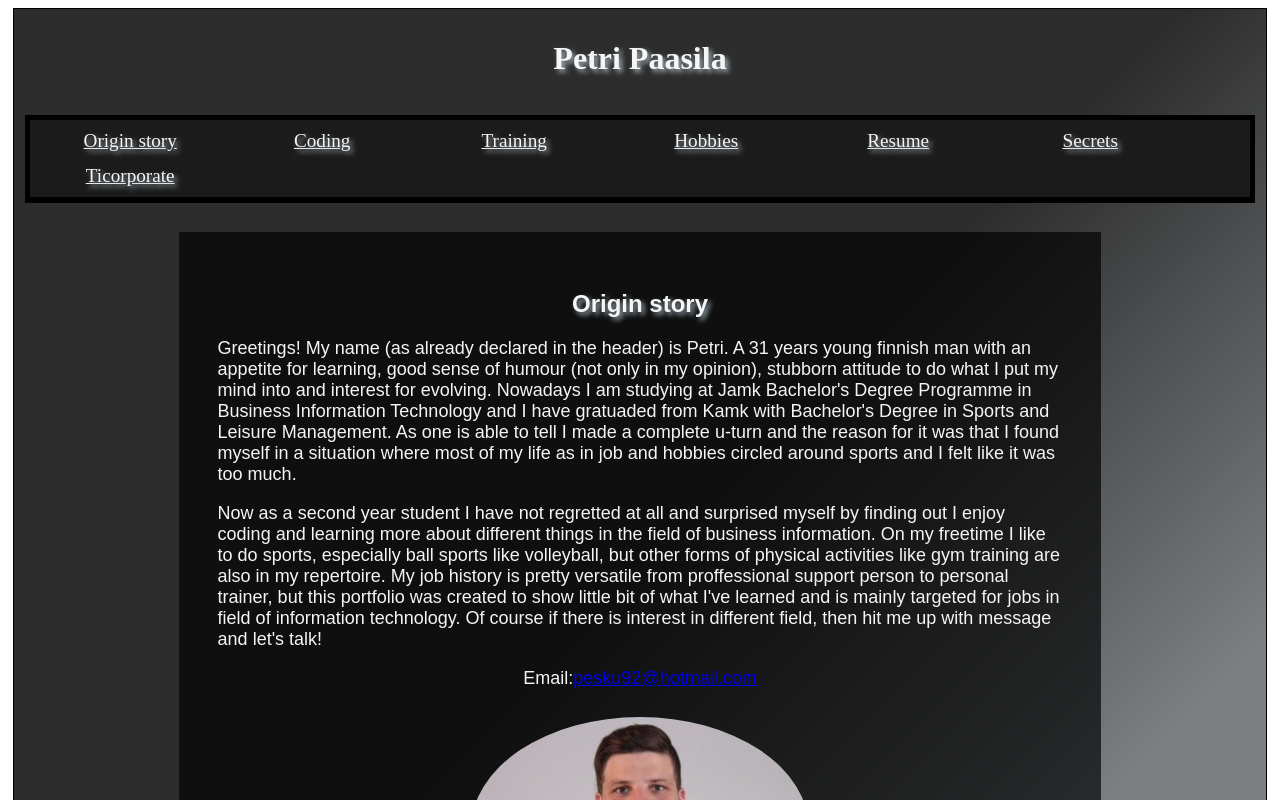
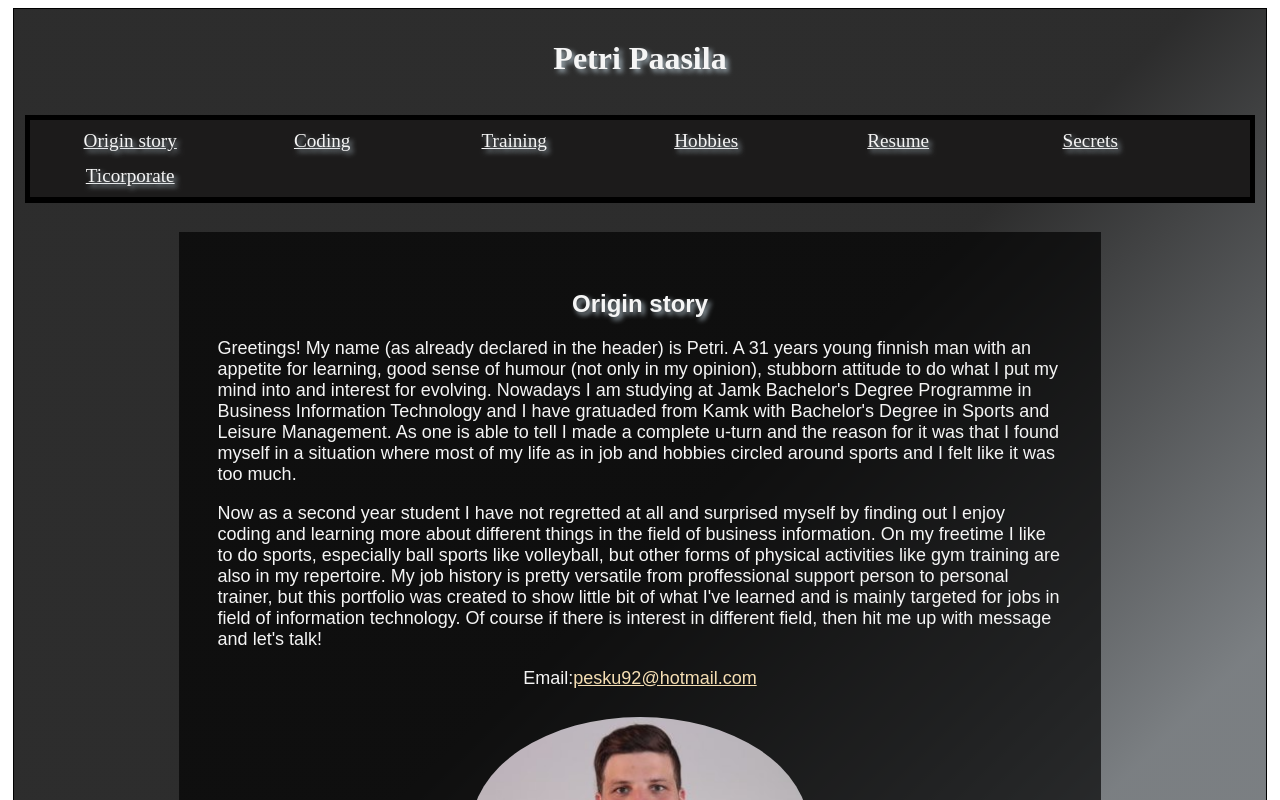
Before and after one commit to petepeepee/portfolio, an Angular app: page /aboutme in a window 1280 px wide. Shown: the top 800 px of the page. Built offline with nearby package versions, Linux system fonts and the light colour scheme.

Commit message:
spostilinkin väri

```diff
--- a/src/styles.css
+++ b/src/styles.css
@@ -55,3 +55,7 @@ img {
   display: flex;
   justify-self: center;
 }
+
+a {
+  color: wheat;
+}
```
